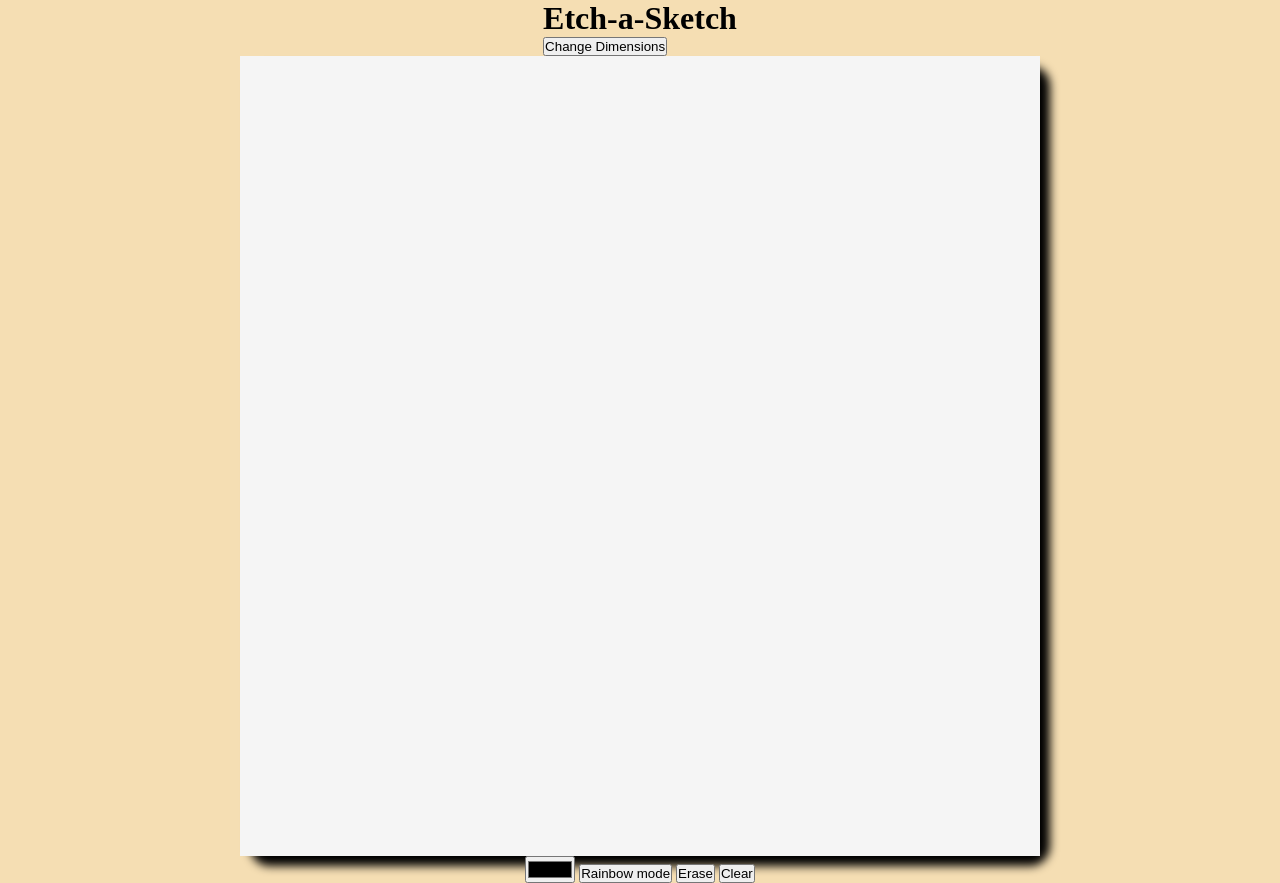
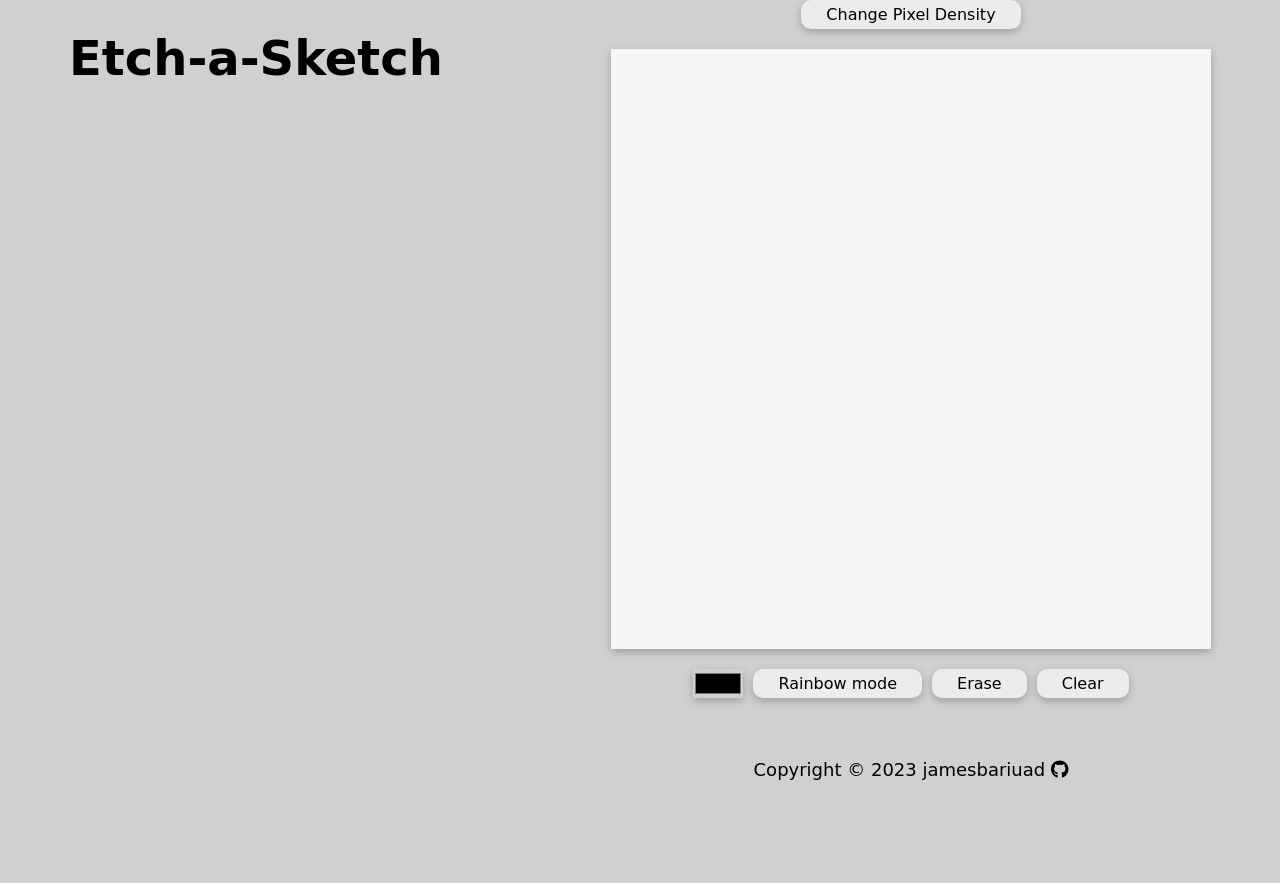
Before and after one commit to jamesBariuad/odin-etch-a-sketch, a plain HTML site: page index.html in a window 1280 px wide. After the commit the page ends 800 px from the top, so only its background shows below. Drawn offline with Linux system fonts and the light colour scheme; a web font is replaced by a local one.

Commit message:
Feat: Added Styling

```diff
--- a/index.html
+++ b/index.html
@@ -5,19 +5,41 @@
     <meta name="viewport" content="width=device-width, initial-scale=1.0" />
     <title>Etch-a-Sketch</title>
     <link rel="stylesheet" href="./styles.css" />
+    <script
+      src="https://kit.fontawesome.com/5e07e82685.js"
+      crossorigin="anonymous"
+    ></script>
+    <link rel="preconnect" href="https://fonts.googleapis.com" />
+    <link rel="preconnect" href="https://fonts.gstatic.com" crossorigin />
+    <link
+      href="https://fonts.googleapis.com/css2?family=Abel&family=Cabin+Sketch&display=swap"
+      rel="stylesheet"
+    />
   </head>
   <body>
-    <div class="header">
+    <header>
       <h1>Etch-a-Sketch</h1>
-      <div><button id="dimension-button">Change Dimensions</button></div>
+    </header>
+
+    <div class="main">
+      <div id="draw-field">
+        <div><button id="dimension-button">Change Pixel Density</button></div>
+        <div class="container"></div>
+      </div>
+      <div class="options">
+        <div id="input-button"><input type="color" /></div>
+        <div><button id="randomColor">Rainbow mode</button></div>
+        <div><button id="erase">Erase</button></div>
+        <div><button id="clear">Clear</button></div>
+      </div>
     </div>
-    <div class="container"></div>
-    <div class="options">
-      <input type="color" />
-      <button id="randomColor">Rainbow mode</button>
-      <button id="erase">Erase</button>
-      <button id="clear">Clear</button>
-    </div>
+
+    <footer>
+      Copyright © 2023 jamesbariuad
+      <a href="https://github.com/jokandro" target="_blank"
+        ><i class="fab fa-github fa-l"></i
+      ></a>
+    </footer>
 
     <script src="./script.js"></script>
   </body>
--- a/script.js
+++ b/script.js
@@ -8,8 +8,8 @@ const makePixels = () => {
   const pixel = document.createElement("div");
   pixel.setAttribute(
     "style",
-    `height:${800 / sideLength}px; width: ${
-      800 / sideLength
+    `height:${600 / sideLength}px; width: ${
+      600 / sideLength
     }px; background-color: whitesmoke;`
   );
   pixel.setAttribute("class", "pixels");
@@ -58,23 +58,12 @@ const addListenersToPixels = () => {
   }
 };
 
-// const changeColor = (e) => {
-//   e.target.style.backgroundColor = "purple";
-// };
-
-// const addHoverListenerToPixels = () => {
-//   const pixels = document.getElementsByClassName("pixels");
-//   for (item of pixels) {
-//     item.addEventListener("mouseover", changeColor);
-//   }
-// };
-
 const clearContainer = () => {
   container.replaceChildren();
 };
 
 const showPrompt = () => {
-  sideLength = Number(window.prompt("Enter dimensions (max 100)"));
+  sideLength = Number(window.prompt("Pixels per side (max 100) "));
   if (isNaN(sideLength)) {
     return showPrompt();
   }
@@ -97,8 +86,18 @@ const randomColorButton = document.querySelector("#randomColor");
 const eraseButton = document.querySelector("#erase");
 const clear = document.querySelector("#clear");
 
-randomColorButton.addEventListener("click", () => (mode = "rainbow"));
-eraseButton.addEventListener("click", () => (mode = "erase"));
+randomColorButton.addEventListener("click", () => {
+  mode = "rainbow";
+  randomColorButton.style.backgroundColor = "#d0d0d0";
+  eraseButton.style.backgroundColor = "#ececec";
+  input.style.backgroundColor = "#ececec";
+});
+eraseButton.addEventListener("click", () => {
+  mode = "erase";
+  eraseButton.style.backgroundColor = "#d0d0d0";
+  randomColorButton.style.backgroundColor = "#ececec";
+  input.style.backgroundColor = "#ececec";
+});
 clear.addEventListener("click", () => handleClear());
 
 const handleClear = () => {
@@ -109,4 +108,11 @@ input.addEventListener("change", (e) => {
   drawColor = e.target.value;
 });
 
+input.addEventListener("click", () => {
+  mode = "default";
+  eraseButton.style.backgroundColor = "#ececec";
+  randomColorButton.style.backgroundColor = "#ececec";
+  input.style.backgroundColor = "#d0d0d0";
+});
+
 fillContainerWithPixels(sideLength, makePixels());
--- a/styles.css
+++ b/styles.css
@@ -6,25 +6,84 @@
 
 body {
   width: 100vw;
+  height: 100vh;
   display: flex;
   flex-direction: column;
   flex-wrap: wrap;
-  justify-content: center;
+  text-align: center;
   align-items: center;
-  background-color: wheat;
+  background-color: #d0d0d0;
+  gap: 30px;
+  font-family: "Abel", sans-serif;
+  font-family: "Cabin Sketch", cursive;
+  font-size: large;
 }
-
 header {
-  display: flex;
-  align-items: center;
+  padding-top: 30px;
+  font-size: x-large;
 }
 
 .container {
   display: flex;
   flex-wrap: wrap;
+  width: 600px;
+  height: 600px;
+  box-shadow: rgba(0, 0, 0, 0.24) 0px 3px 8px;
+}
 
-  width: 800px;
-  height: 800px;
-  border-radius: 20px;
-box-shadow: 10px 10px 10px black;
+button {
+  background-color: #ececec;
+  height: 20px;
+  border-radius: 10px;
+  padding: 5px 25px;
+  text-align: center;
+  height: 100%;
+  border: none;
+  cursor: pointer;
+  box-shadow: rgba(0, 0, 0, 0.24) 0px 3px 8px;
+  font-family: "Abel", sans-serif;
+  font-family: "Cabin Sketch", cursive;
+  font-size: medium;
 }
+
+input {
+  appearance: none;
+  background-color: #d0d0d0;
+  border: none;
+  cursor: pointer;
+  height: 100%;
+}
+
+#input-button {
+  display: flex;
+  flex-direction: column;
+  align-items: center;
+  box-shadow: rgba(0, 0, 0, 0.24) 0px 3px 8px;
+}
+
+#dimension-button {
+  margin-bottom: 20px;
+}
+
+.main {
+  display: flex;
+  flex-direction: column;
+  gap: 10px;
+}
+
+footer {
+  padding-bottom: 20px;
+  margin-top: auto;
+}
+
+.options {
+  display: flex;
+  padding-top: 10px;
+  justify-content: center;
+  gap: 10px;
+}
+
+a {
+  all: unset;
+  cursor: pointer;
+}
```
